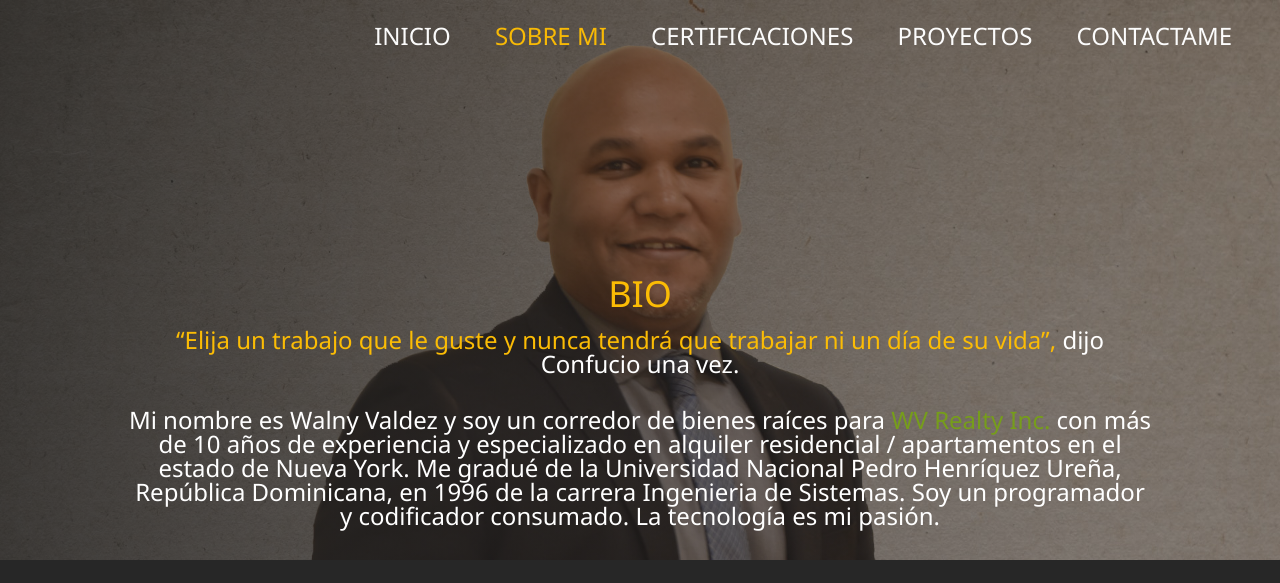
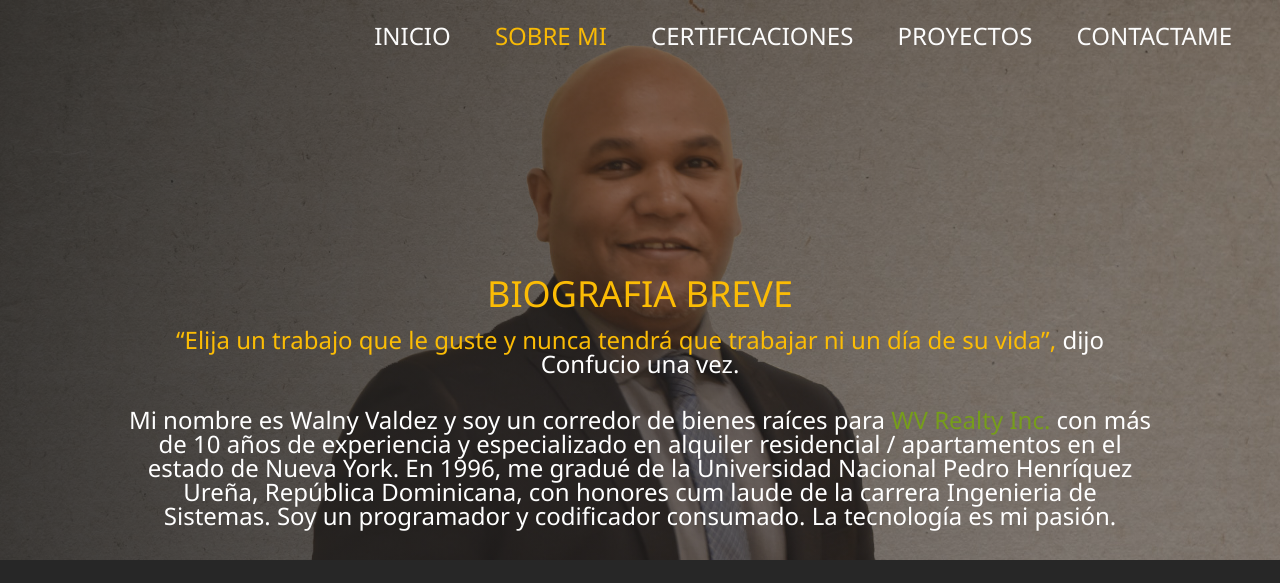
Before and after one commit to wvaldez02/wvportfoliowebsite, a website: page dist/about_es.html in a window 1280 px wide. Shown: the top 583 px of the page. Drawn offline with Linux system fonts and the light colour scheme.

Commit message:
Updated spanish title for about_es.html

```diff
--- a/dist/about_es.html
+++ b/dist/about_es.html
@@ -45,7 +45,7 @@
         <section class="about">
             <div class="about__bio-image">
                 <div class="about__bio">
-                    <h2 class="text-secondary">BIO</h2>
+                    <h2 class="text-secondary">BIOGRAFIA BREVE</h2>
 
                     <p><span class="text-secondary">“Elija un trabajo que le guste y nunca tendrá que trabajar ni un día
                             de su vida”,</span> dijo Confucio
@@ -57,9 +57,10 @@
                         años
                         de experiencia y especializado en alquiler residencial / apartamentos en el estado de Nueva
                         York.
-                        Me gradué de la Universidad Nacional Pedro Henríquez Ureña, República Dominicana, en 1996 de la
-                        carrera
-                        Ingenieria de Sistemas. Soy un programador y codificador consumado. La tecnología es mi pasión.
+                        En 1996, me gradué de la Universidad Nacional Pedro Henríquez Ureña, República Dominicana, con
+                        honores
+                        cum laude de la carrera Ingenieria de Sistemas. Soy un programador y codificador consumado. La
+                        tecnología es mi pasión.
                     </p>
                 </div>
             </div>
```
